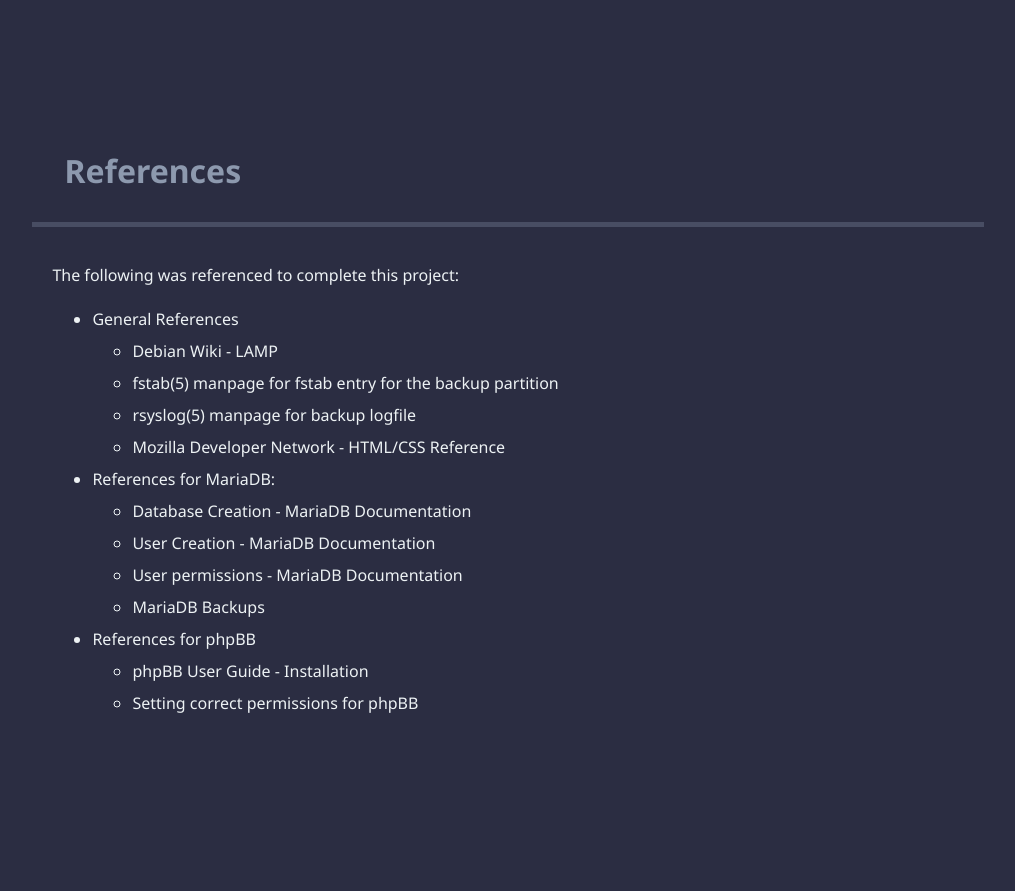
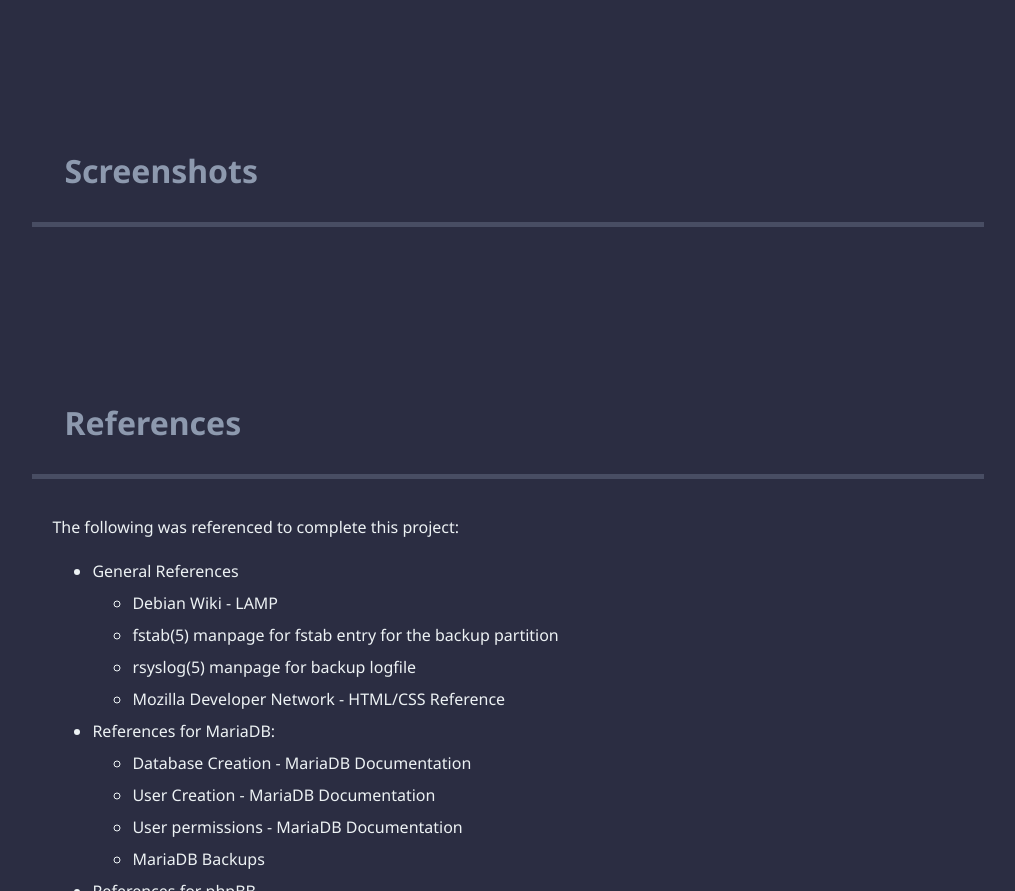
Before and after one commit to chuzarski/csi3660-project-related, a plain HTML site: page index.html in a window 1280 px wide. Shown: the part 3766-4657 px from the top of the page, without its empty margins (132-1147 px from the left). Before the commit the page ends 4559 px from the top, so only its background shows below. Drawn offline with Linux system fonts and the light colour scheme.

Commit message:
Added more to the web page

```diff
--- a/index.html
+++ b/index.html
@@ -195,7 +195,6 @@
     </style>
 </head>
 <body>
-
     <div class="content-container">
         <header>
             <h1>CSI-3660 Final Project</h1>
@@ -230,6 +229,7 @@
 
             </section>
 
+            <!-- Background Section -->
             <section class="content-section">
                 <div class="section-header">
                     <h2>Background</h2>
@@ -241,6 +241,7 @@
                 </div>
             </section>
 
+            <!-- Overview Section -->
             <section class="content-section">
                 <div class="section-header">
                     <h2>Overview</h2>
@@ -332,6 +333,19 @@
                 </div>
             </section>
 
+
+            <!-- Screenshots -->
+            <section class="content-section">
+                <div class="section-header">
+                    <h2>Screenshots</h2>
+                </div>
+                <div class="section-content">
+                    <p>
+
+                    </p>
+                </div>
+            </section>
+
             <!-- References section -->
             <section class="content-section">
                 <div class="section-header">
```
